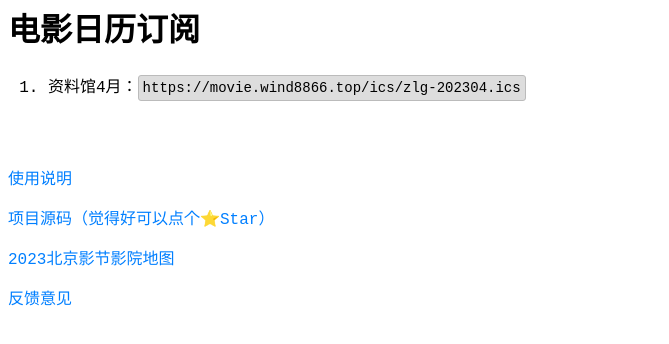
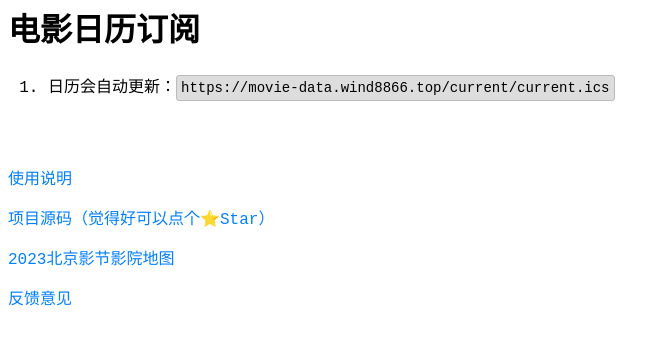
Before and after one commit to wind8866/movie-calendar, a browser extension: page packages/homepage/index.html in a window 1280 px wide. Shown: the part 158-502 px from the top of the page, without its empty margins (0-669 px from the left). Drawn offline with Linux system fonts and the light colour scheme.

Commit message:
feat: homepage

```diff
--- a/packages/homepage/index.html
+++ b/packages/homepage/index.html
@@ -43,7 +43,9 @@
     <h1>电影日历订阅</h1>
     <ol>
       <li style="margin-bottom: 0.5em">
-        资料馆4月：<code>https://movie.wind8866.top/ics/zlg-202304.ics</code>
+        日历会自动更新：<code
+          >https://movie-data.wind8866.top/current/current.ics</code
+        >
       </li>
     </ol>
     <p>
```
Also changed, not shown: 1 other file.
